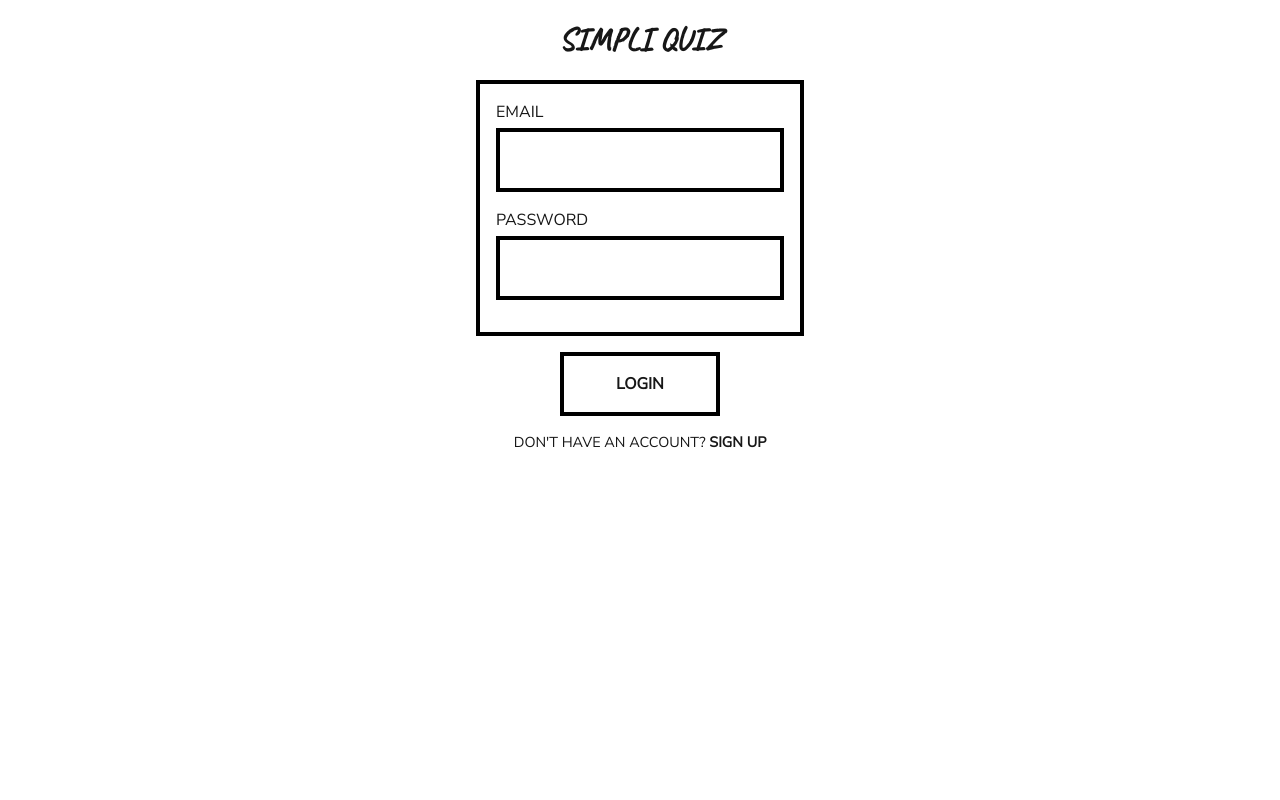
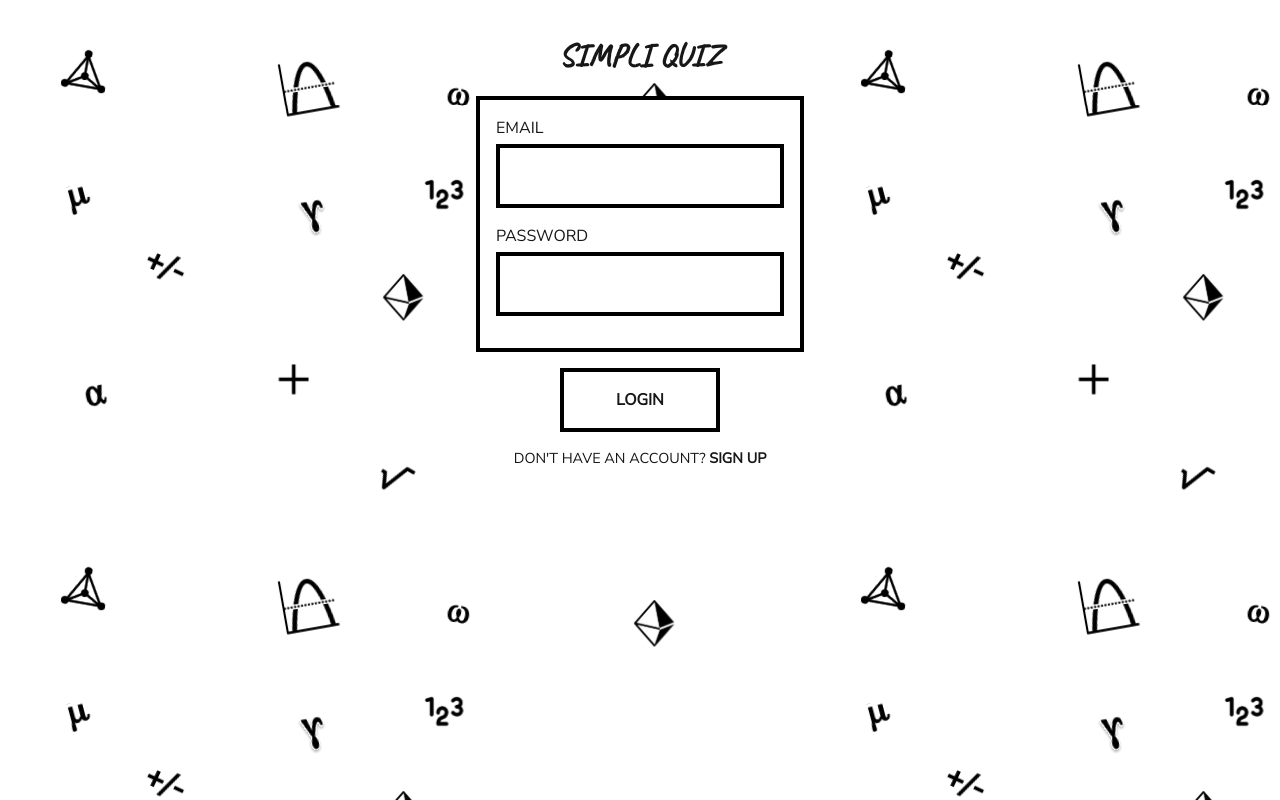
Before and after one commit to jdouglas9025/csci4300-teambrainrot, a Next.js app: page /login in a window 1280 px wide. Built offline with nearby package versions, Linux system fonts and the light colour scheme.

Commit message:
Added background image and loaded into login/signup pages.

```diff
--- a/src/app/components/LoginPage.tsx
+++ b/src/app/components/LoginPage.tsx
@@ -28,6 +28,7 @@ export default function LoginPage() {
     }
 
     return (
+        <div className={styles.background}>
             <div className={styles.container}>
                 <h1 className={styles.name}>Simpli Quiz</h1>
 
@@ -62,5 +63,6 @@ export default function LoginPage() {
                     <p>Don&#39;t have an account? <span>Sign up</span></p>
                 </Link>
             </div>
+        </div>
     )
 }
--- a/src/app/components/SignupPage.tsx
+++ b/src/app/components/SignupPage.tsx
@@ -33,6 +33,7 @@ export default function SignupPage() {
     }
 
     return (
+        <div className={styles.background}>
             <div className={styles.container}>
                 <h1 className={styles.name}>Simpli Quiz</h1>
 
@@ -77,5 +78,6 @@ export default function SignupPage() {
                     <p>Already have an account? <span>Login</span></p>
                 </Link>
             </div>
+        </div>
     )
 }
--- a/src/app/css/SignupLoginPage.module.css
+++ b/src/app/css/SignupLoginPage.module.css
@@ -1,4 +1,13 @@
 /** CSS for both sign up and login pages since same structure **/
+
+.background {
+    padding: 1rem;
+    background-image: url("../images/Background.svg");
+    background-size: 50rem;
+    background-position: center;
+    width: 100vw;
+    height: 100vh;
+}
 
 .container {
     display: flex;
@@ -10,6 +19,8 @@
 }
 
 .container h1 {
+    /** Ensures title stays above background **/
+    background-color: white;
     font-size: 2rem;
     font-weight: bold;
     margin-bottom: 1rem;
@@ -18,6 +29,8 @@
 }
 
 .formContainer {
+    /** Ensures form stays above background **/
+    background-color: white;
     display: flex;
     flex-direction: column;
     align-items: center;
```
Also changed, not shown: src/app/images/Background.svg (added). Lines whose indentation alone changed are shown as unchanged.
